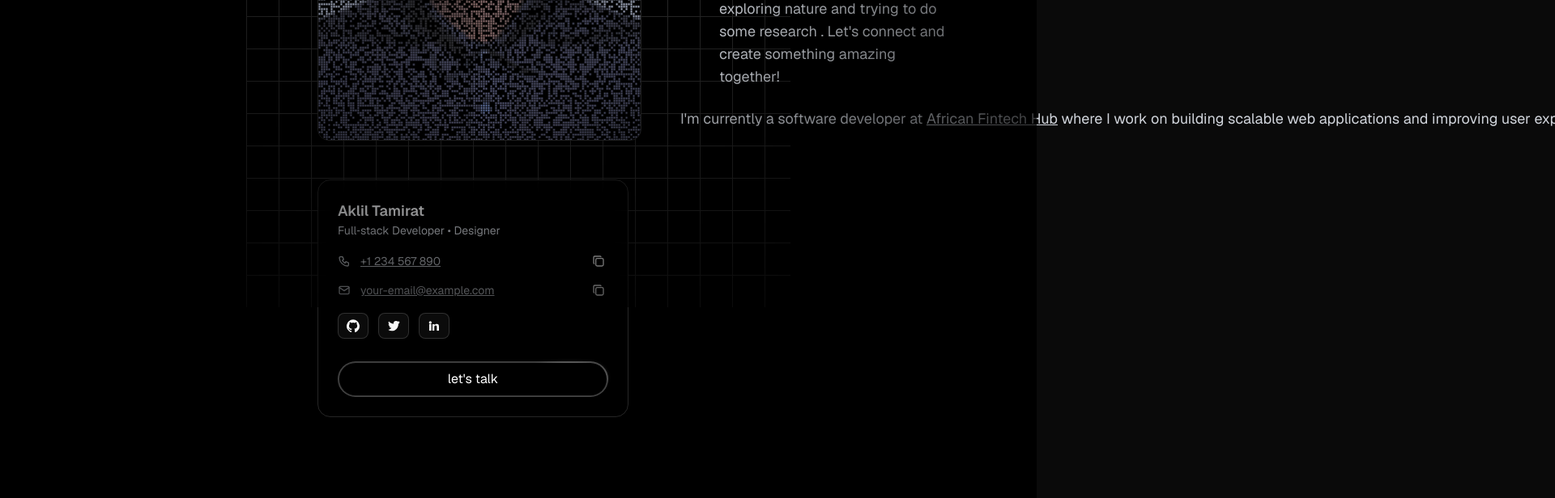
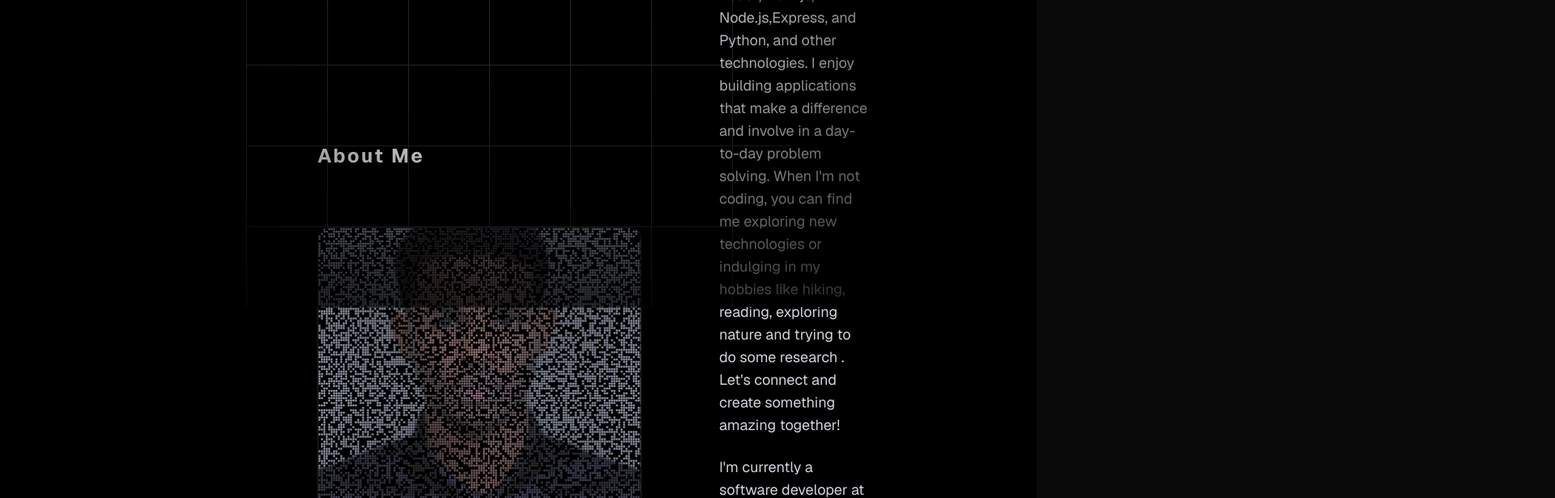
Before and after one commit to ake144/portfolio, a Next.js app: page / in a window 1280 px wide. Shown: the part 420-1036 px from the top of the page at 81% size, 1920 px wide, since content can reach past the window. Built offline with nearby package versions, Linux system fonts and the light colour scheme.

Commit message:
aboutMe component layout and add social buttons for enhanced connectivity

```diff
--- a/components/about.tsx
+++ b/components/about.tsx
@@ -24,14 +24,14 @@
                     strokeDasharray={"4 2"}
                 /> */}
       <div className="text-3xl w-full flex justify-items-start items-center gap-12">
-        <div className="flex flex-col">
-           <h2 className="mb-4 w-1/3 text-4xl font-bold leading-tight tracking-tighter text-gray-900 dark:text-gray-100 md:text-3xl sm:text-2xl">
-          About Me
-        </h2>
+        <div className="flex flex-col font-bold ">
+           <h2 className="mb-4 w-1/3 text-2xl font-bold leading-8 tracking-widest  text-gray-900 dark:text-gray-100">
+                About Me
+            </h2>
           <PixelatedCanvas
             src="/avatar.jpg"
             width={400}
-            height={500}
+            height={400}
             cellSize={3}
             dotScale={0.9}
             shape="square"
@@ -47,7 +47,7 @@
             sampleAverage
             tintColor="#FFFFFF"
             tintStrength={0.2}
-            className="rounded-xl border border-neutral-800 shadow-lg w-full max-w-md"
+            className="rounded-xl border border-neutral-800 mt-14  shadow-lg w-full max-w-md"
           />
 
         </div>
@@ -64,9 +64,20 @@
           amazing together!
 
         </p>
-          <p className="mt-6 justify-end text-lg w-2/3  text-gray-700 dark:text-gray-300 whitespace-nowrap">
-            I'm currently a software developer at <Link href="https://www.linkedin.com/company/african-fintech-hub/" className="underline">African Fintech Hub</Link> where I work on building scalable web applications and improving user experiences.
+          <p className=" ml-12 mt-6 justify-end items-end text-lg   text-gray-700 dark:text-gray-300 ">
+            I'm currently a software developer at <Link href="https://www.linkedin.com/company/african-fintech-hub/" className="underline text-green-600">Safaricom Ethiopia</Link> where I work on building scalable web applications and improving user experiences on fintech solutions.
+            it's been an exciting journey so far, and I'm eager to continue growing and contributing  to impactful projects in Fintech Industry.
           </p>
+
+          <div className="justify-end flex mt-12 " >
+              <SocialButtons
+                github="https://github.com/your-username"
+                twitter="https://twitter.com/your-handle"
+                linkedin="https://www.linkedin.com/in/your-profile"
+
+              />
+            </div>
+
       </div>
       </div>
       <div className="mt-12 flex flex-col-reverse lg:flex-row items-start justify-between w-full gap-8">
@@ -94,12 +105,10 @@
           /> */}
 
 
-        <aside className="w-full lg:w-96">
+        {/* <aside className="w-full lg:w-96">
           <div className="rounded-2xl bg-white/60 dark:bg-black/60 backdrop-blur-md border border-gray-200 dark:border-neutral-800 p-6 shadow-xl">
             <div className="flex items-center gap-4">
-              {/* <div className="w-16 h-16 rounded-lg overflow-hidden">
-                <img src="/avatar.jpg" alt="Avatar" className="w-full h-full object-cover" />
-              </div> */}
+
               <div>
                 <h3 className="text-lg font-semibold text-gray-900 dark:text-gray-100">Aklil Tamirat</h3>
                 <p className="text-sm text-gray-600 dark:text-gray-300">Full‑stack Developer • Designer</p>
@@ -139,14 +148,9 @@
                       let's talk
                   </HoverBorderGradient>
             </Link>
-            {/* <a
-              href="mailto:your-email@example.com"
-              className="mt-5 inline-block w-full text-center bg-primary text-black px-4 py-2 rounded-lg shadow hover:opacity-95"
-            >
-              Let's talk
-            </a> */}
+
           </div>
-        </aside>
+        </aside> */}
       </div>
     </div>
   );
--- a/components/hero-section.tsx
+++ b/components/hero-section.tsx
@@ -11,8 +11,9 @@
 
      <div
         className={cn(
-          "absolute inset-0 z-0 px-22 mx-76  min-h-auto h-screen flex justify-center items-center ",
-          "[background-size:40px_40px]",
+          "absolute inset-0 z-0 px-22 mx-76 ",
+          "[background-size:100px_100px]",
+
           "[background-image:linear-gradient(to_right,#e4e4e7_1px,transparent_1px),linear-gradient(to_bottom,#e4e4e7_1px,transparent_1px)]",
           "dark:[background-image:linear-gradient(to_right,#262626_1px,transparent_1px),linear-gradient(to_bottom,#262626_1px,transparent_1px)]",
         )}
--- a/components/ui/social-buttons.tsx
+++ b/components/ui/social-buttons.tsx
@@ -34,37 +34,37 @@
   className,
 }: SocialButtonsProps) {
   return (
-    <div className={cn("flex gap-3 items-center", className)}>
+    <div className={cn("flex gap-3 items-center justify-center" , className)}>
       <Button
         asChild
         variant="outline"
-        size="sm"
-        className="flex items-center gap-2 px-3 py-2 hover:scale-105 transform transition"
+        size="lg"
+        className="flex items-center gap-2 px-3 h-[70px] w-[70px] py-2 hover:scale-105 transform transition"
       >
         <a href={github} target="_blank" rel="noopener noreferrer" aria-label="GitHub">
-          <IconGithub className="w-4 h-4" />
+          <IconGithub className="w-[50px] h-[50px] " />
         </a>
       </Button>
 
       <Button
         asChild
         variant="outline"
-        size="sm"
-        className="flex items-center gap-2 px-3 py-2 hover:scale-105 transform transition"
+        size="lg"
+        className="flex items-center gap-2 px-3 h-[70px] w-[70px] py-2 hover:scale-105 transform transition"
       >
         <a href={twitter} target="_blank" rel="noopener noreferrer" aria-label="Twitter">
-          <IconTwitter className="w-4 h-4" />
+          <IconTwitter className="w-[50px] h-[50px]" />
         </a>
       </Button>
 
       <Button
         asChild
         variant="outline"
-        size="sm"
-        className="flex items-center gap-2 px-3 py-2 hover:scale-105 transform transition"
+        size="lg"
+        className="flex items-center h-[70px] w-[70px] gap-2 px-3 py-2 hover:scale-105 transform transition"
       >
         <a href={linkedin} target="_blank" rel="noopener noreferrer" aria-label="LinkedIn">
-          <IconLinkedIn className="w-4 h-4" />
+          <IconLinkedIn className="w-full h-full" />
         </a>
       </Button>
     </div>
```
